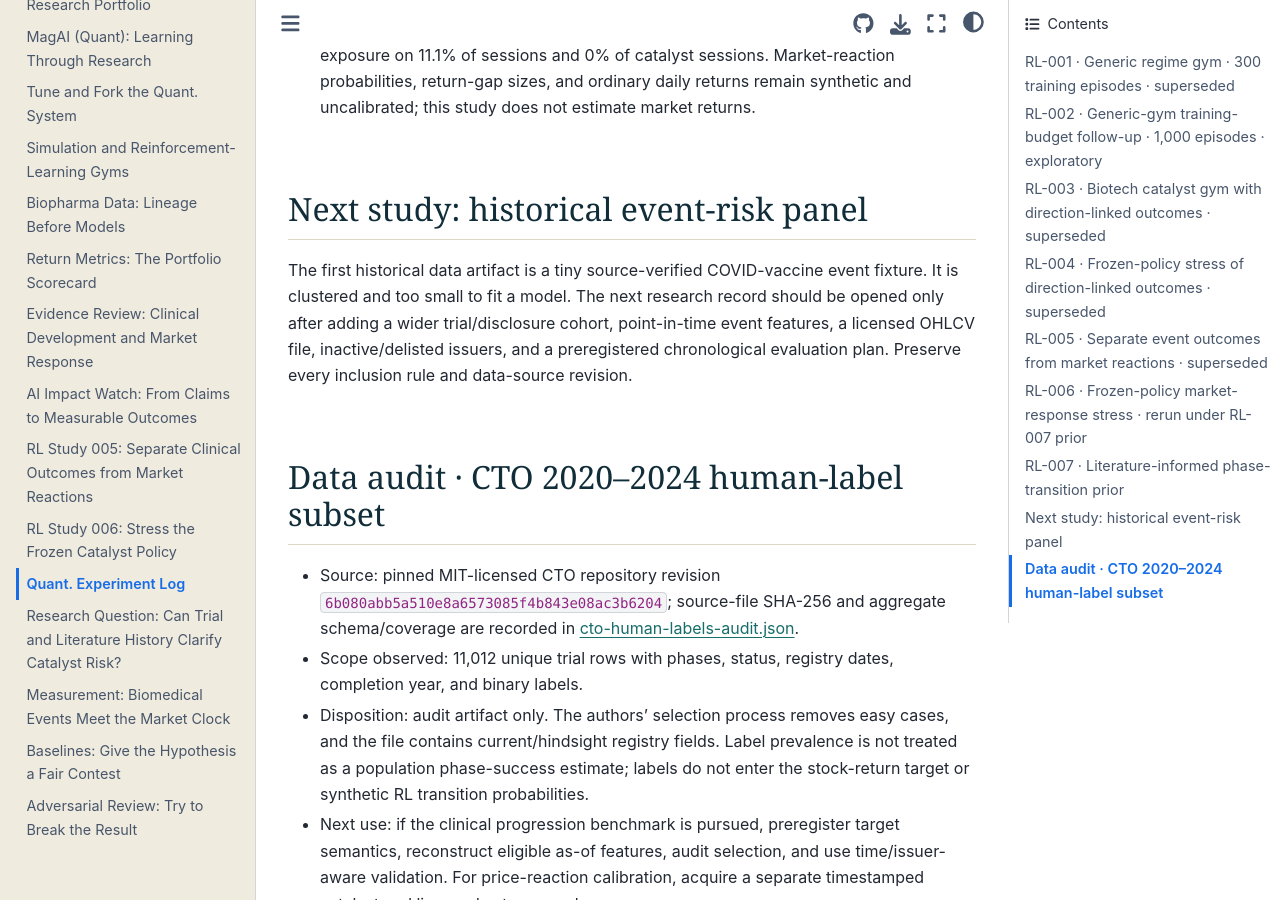
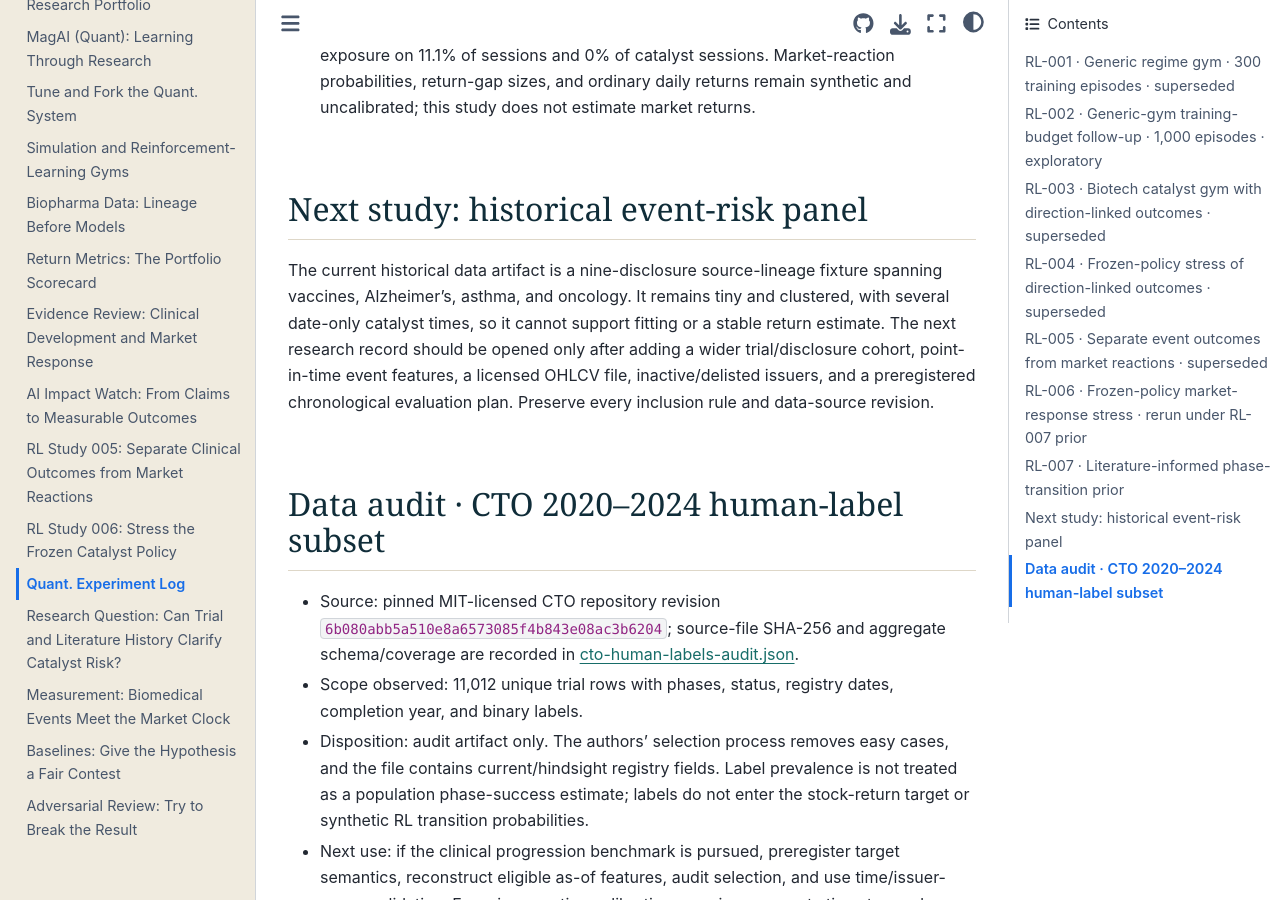
Before and after one commit to CastaliaInstitute/quant, a Jupyter Book: the page built from book/research/experiment-log.md, in a window 1280 px wide and 900 px high, scrolled down 2778 px. Built offline with Jupyter Book 1.0.4 settings and Sphinx 7.4.7 and the Sphinx Book theme 1.1.4, drawn with Linux system fonts in a browser that asks for light colours.

Commit message:
Refresh event cohort evidence notes

```diff
--- a/book/research/experiment-log.md
+++ b/book/research/experiment-log.md
@@ -44,7 +44,7 @@ This log preserves both superseded policy experiments and the current biotech ca
 
 ## Next study: historical event-risk panel
 
-The first historical data artifact is a tiny source-verified COVID-vaccine event fixture. It is clustered and too small to fit a model. The next research record should be opened only after adding a wider trial/disclosure cohort, point-in-time event features, a licensed OHLCV file, inactive/delisted issuers, and a preregistered chronological evaluation plan. Preserve every inclusion rule and data-source revision.
+The current historical data artifact is a nine-disclosure source-lineage fixture spanning vaccines, Alzheimer's, asthma, and oncology. It remains tiny and clustered, with several date-only catalyst times, so it cannot support fitting or a stable return estimate. The next research record should be opened only after adding a wider trial/disclosure cohort, point-in-time event features, a licensed OHLCV file, inactive/delisted issuers, and a preregistered chronological evaluation plan. Preserve every inclusion rule and data-source revision.
 
 ## Data audit · CTO 2020–2024 human-label subset
 
```
Also changed, not shown: book/research/evidence-review.md (+1 -1 lines).
